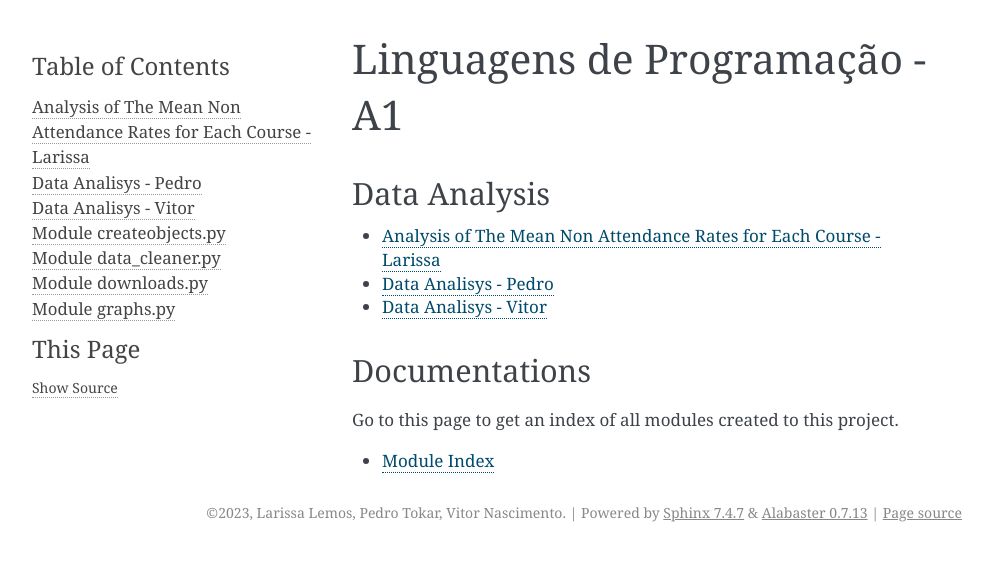
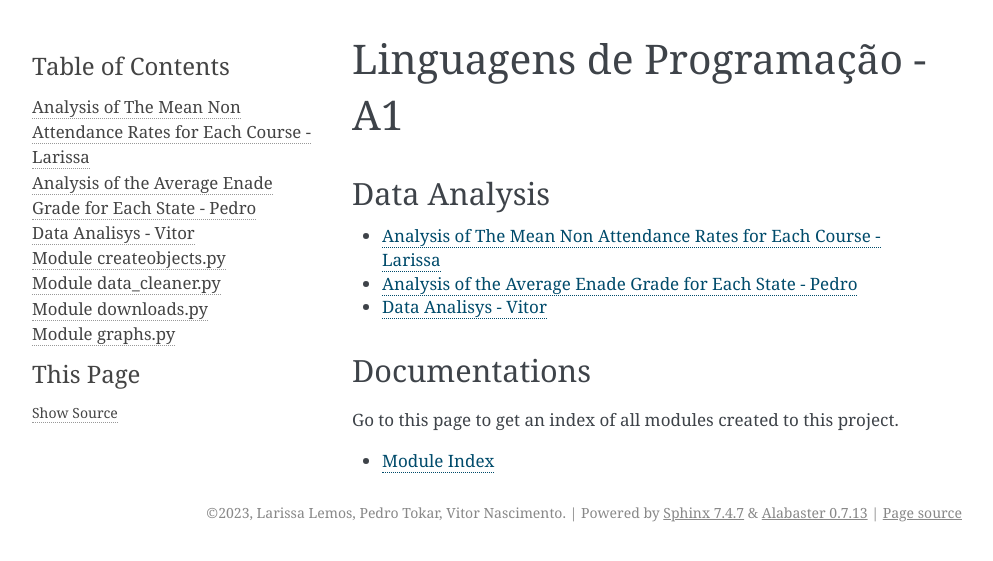
Before and after one commit to LarissaLAfonso/Trabalho_LP_A1, a Sphinx documentation site: the page built from docs/source/index.rst, in a window 1280 px wide. Shown: the top 561 px of the page, without its empty margins (148-1141 px from the left). Built offline with Sphinx 7.4.7, drawn with Linux system fonts in a browser that asks for light colours; pages that are not in the unit, such as notebooks, are missing from menus; some of the changed lines change nothing that is shown.

Commit message:
Create my data analysis page

```diff
--- a/docs/source/data_analysis_larissa.rst
+++ b/docs/source/data_analysis_larissa.rst
@@ -1,7 +1,7 @@
 .. _data_analysis_larissa:
 
 Analysis of The Mean Non Attendance Rates for Each Course - Larissa
-=======================
+====================================================================
 
 I chose to analyse the mean non attendance rates by courses offered by institutions of undergraduate learning throughout Brazil.
 
--- a/docs/source/data_analysis_pedro.rst
+++ b/docs/source/data_analysis_pedro.rst
@@ -1,16 +1,54 @@
 .. _data_analysis_pedro:
 
-Data Analisys - Pedro
-=====================
+Analysis of the Average Enade Grade for Each State - Pedro
+=========================================================
 
-Some text explaning anything
-Example:
+The analysis I will do is related to the general Enade grade obtained by courses.
+
+The dataset have two columns related to the grades: " Nota Padronizada - CE" and
+" Conceito Enade (Contínuo)". The difference between the two is small, so I chose
+to analyze based on the " Conceito Enade (Contínuo)" column.:
 
 >>> import createobjects
 >>> import data_cleaner
 >>> data_path = "./data/dataframes/resultados_cpc_2021.xlsx"
 >>> raw_df = createobjects.load_data_as_df(data_path)
 >>> df = data_cleaner.dataframe_cleaner(raw_df)
+>>> df[" Conceito Enade (Contínuo)"].mean()
+2.400735623003195
+>>> df[" Nota Padronizada - CE"].mean()
+2.3791958200212995
+
+The means of the two columns are very simillar. As we can see below, the mean
+of the differecens between the two columns is ignorable:
+
+>>> (df[" Conceito Enade (Contínuo)"] - df[" Nota Padronizada - CE"]).mean()
+0.021539802981895634
+
+For the map plotting, I filtered the data to reflect only public universitys.
+We can compare the grade's means for the different university types:
+
+>>> df.groupby("Categoria Administrativa")[" Conceito Enade (Contínuo)"].mean()
+Categoria Administrativa
+Especial                       1.369682
+Privada com fins lucrativos    2.100839
+Privada sem fins lucrativos    2.394795
+Pública Estadual               2.382922
+Pública Federal                2.743884
+Pública Municipal              2.078963
+>>> df.groupby("Categoria Administrativa")[" Conceito Enade (Contínuo)"].std()
+Categoria Administrativa
+Especial                       0.740122
+Privada com fins lucrativos    0.778820
+Privada sem fins lucrativos    0.861284
+Pública Estadual               0.915827
+Pública Federal                0.954435
+Pública Municipal              0.918509
+
+As we can see, they aren't really different; All of them are between 2 and 3.
+
+Now, to the actual plotting, we get the df containing the means for each state:
+
 >>> createobjects.create_mean_of_general_grade(df)
    Sigla da UF    Conceito Enade (Contínuo)
 0            AC                    1.978276
@@ -41,8 +79,11 @@
 25           SP                    3.201814
 26           TO                    1.829220
 
-(This is copied from python console)
-more explaning, maybe more examples
-then the final result is:
+We can already see that some states excel the others considerably. We will be
+able to see that these states are near each other when we plot a map with this
+data.
+
+After some mapa data manipulation that isn't related to the actual data analysis,
+this is the result:
 
 .. image:: ../../data/graphs/average_grades_states.png
```
